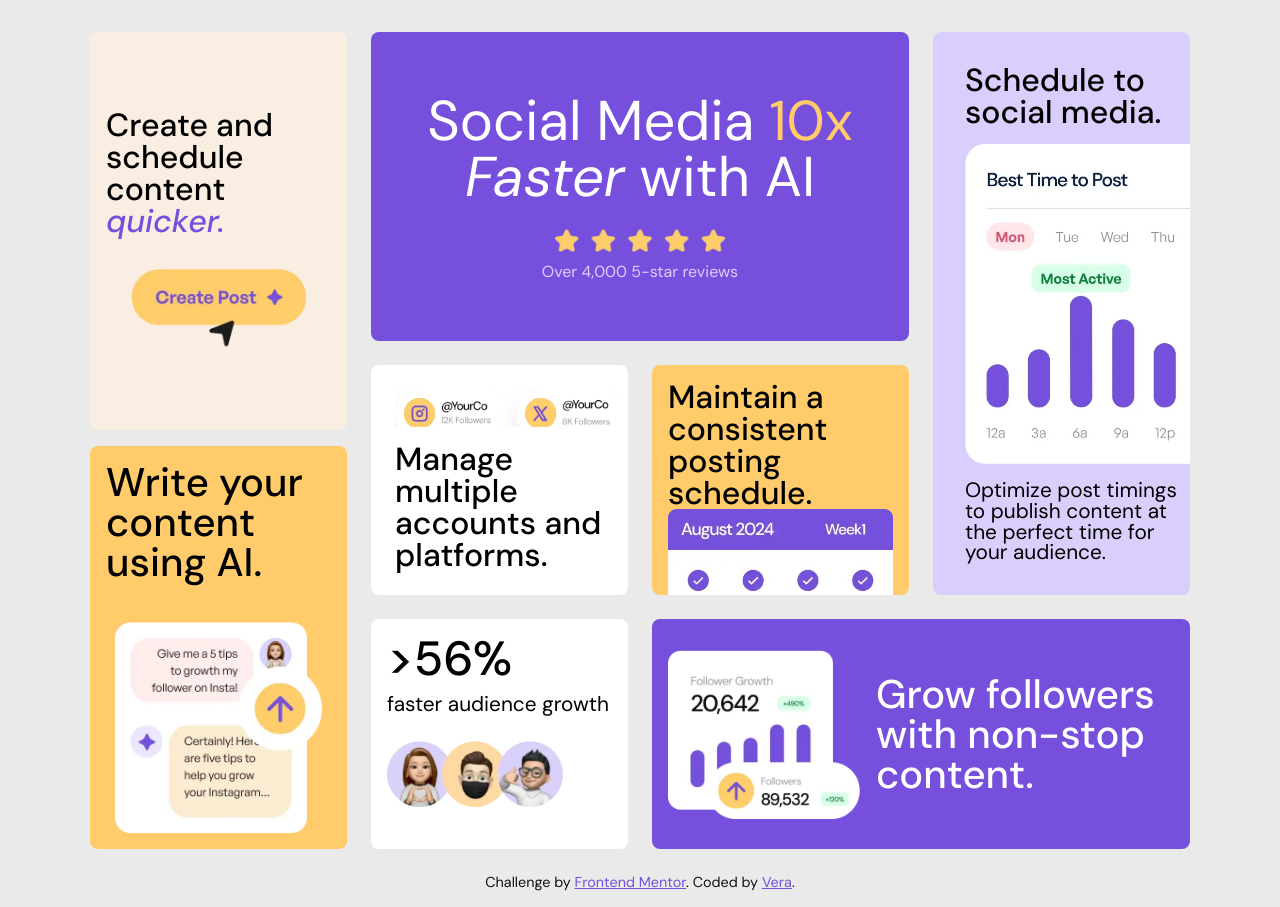
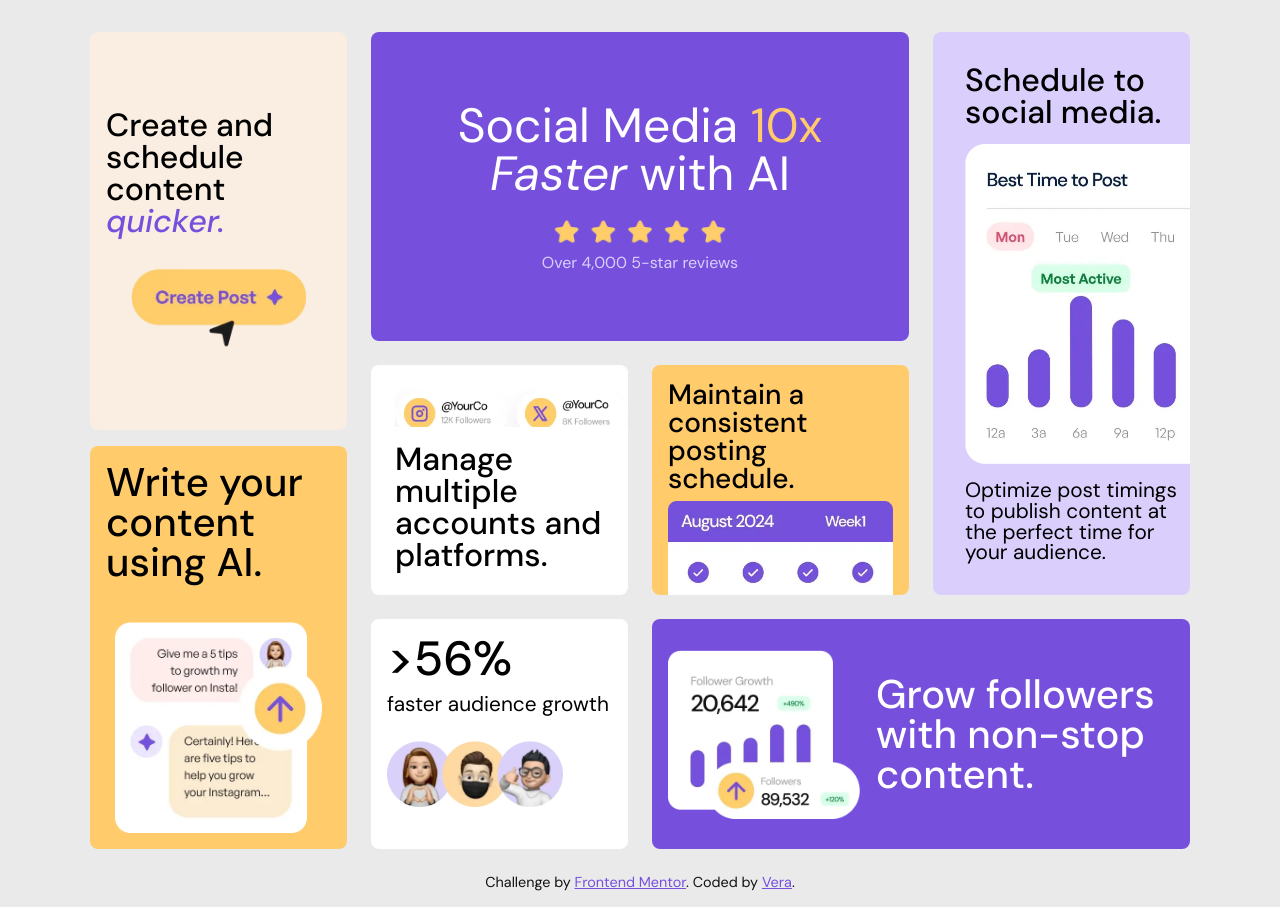
Before and after one commit to verakissyou17/bento-grid-main, a plain HTML site: page index.html in a window 1280 px wide. Drawn offline with Linux system fonts and the light colour scheme.

Commit message:
Edit Css file

```diff
--- a/style.css
+++ b/style.css
@@ -32,7 +32,7 @@ img {
 }
 
 h1 {
-  font-size: 3.5rem;
+  font-size: 3rem;
   font-weight: 400;
   margin-bottom: 0.25em;
 }
@@ -63,6 +63,7 @@ section {
   color: var(--color-white);
   text-align: center;
   justify-content: center;
+  align-items: center;
 }
 
 .first-section img {
@@ -318,15 +319,16 @@ section {
     grid-column: 3 / 4;
     grid-row: 2 / 3;
     justify-content: space-between;
+    gap: 0.5rem;
   }
 
   .third-section h2 {
-    font-size: 2rem;
+    font-size: 1.75rem;
   }
 
   .third-section--container {
     width: 100%;
-    height: 5.5rem;
+    height: 6rem;
     margin-top: 0;
   }
 
```
